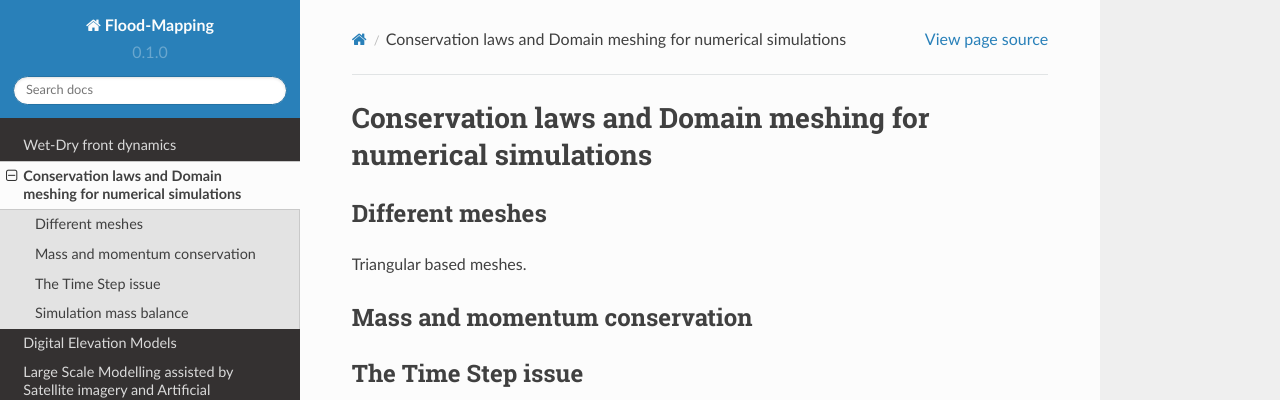
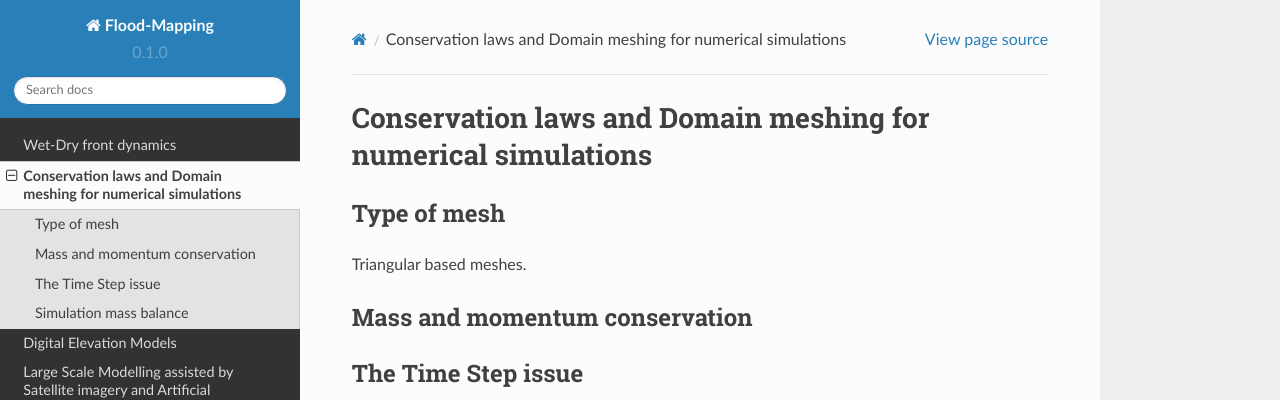
Before and after one commit to ivillamadrid/FloodMapping, a Sphinx documentation site: the page built from docs/source/claws.rst, in a window 1280 px wide and 900 px high. Shown: the top 400 px of the window. Built offline with Sphinx 7.4.7 and the Read the Docs theme 2.0.0, drawn with Linux system fonts in a browser that asks for light colours.

Commit message:
Update claws.rst

```diff
--- a/docs/source/claws.rst
+++ b/docs/source/claws.rst
@@ -2,8 +2,10 @@ Conservation laws and Domain meshing for numerical simulations
 ==============================================================
 
 
-Different meshes
-----------------
+Type of mesh
+------------
+
+
 
 
 Triangular based meshes.
```
